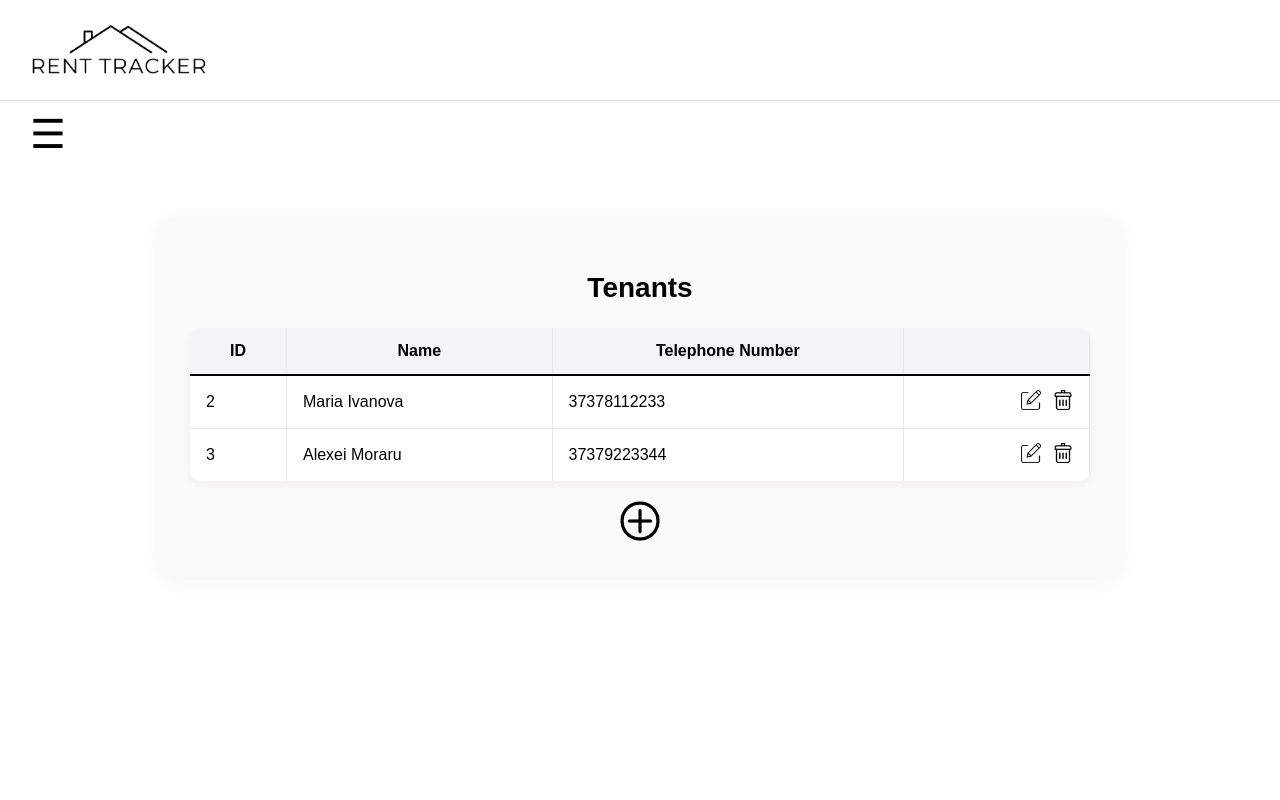
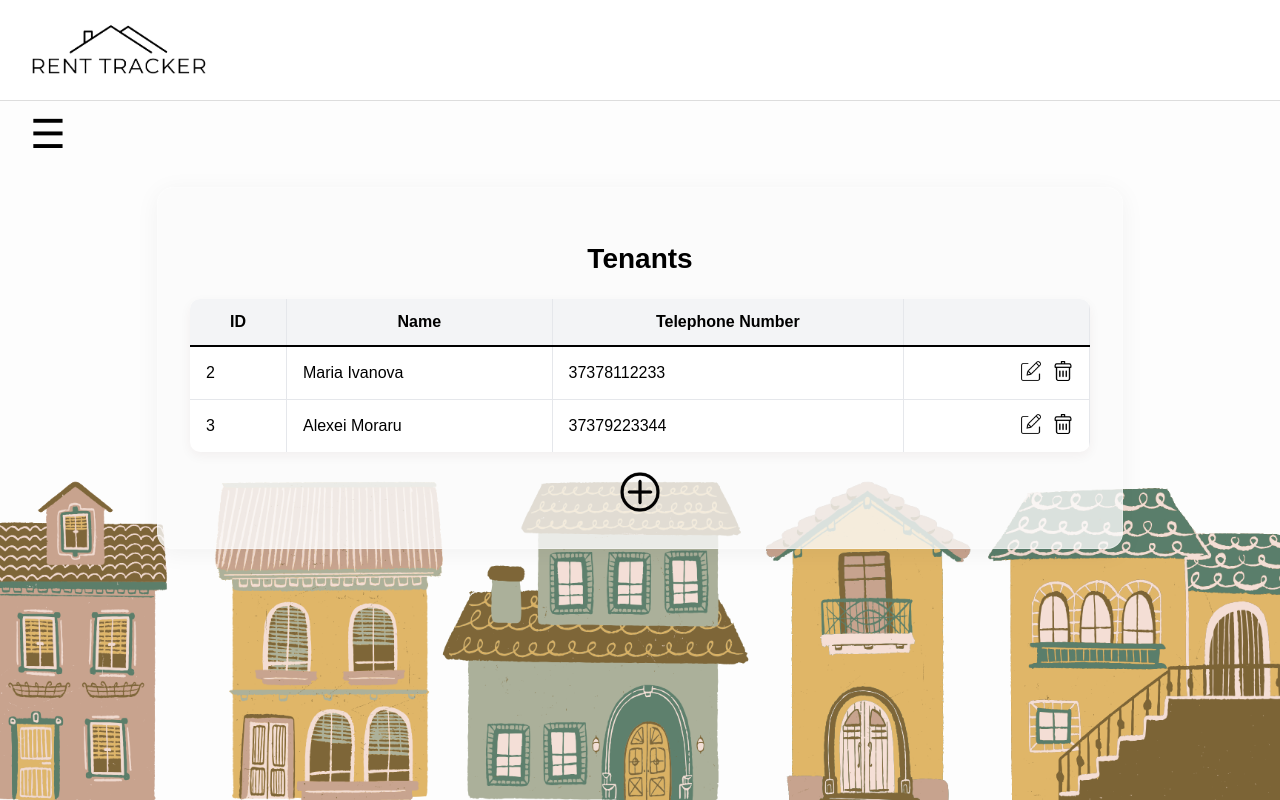
Before and after one commit to DenisCercasin/RentTracker, a Flask app: page /tenants in a window 1280 px wide. Run offline with Flask 3, Linux system fonts and the light colour scheme; data comes from the database, SQL or seed files in the repository.

Commit message:
add wallpaper.png + edit base1 and base.css

```diff
--- a/static/css/base.css
+++ b/static/css/base.css
@@ -78,3 +78,13 @@ main.content {
     padding: 10px;
     color: red;
 }
+
+body {
+    background-image: url('../images/wallpaper.png');
+    background-size: cover;       /* cover whole screen */
+    background-repeat: no-repeat; /* don’t repeat */
+    background-position: center;  /* center the image */
+    background-attachment: fixed; /* stay fixed when scrolling */
+    /* Optional: add a slight overlay color */
+    /* You can add a background-color or overlay if needed */
+  }
--- a/static/css/base1.css
+++ b/static/css/base1.css
@@ -79,12 +79,13 @@ table {
 
   /* Table container if using a card-style box */
   .table-container {
-    background-color: #fafafa;
+    background-color: rgba(250, 250, 250, 0.8);
     padding: 32px;
     border-radius: 16px;
     box-shadow: 0 4px 24px rgba(0, 0, 0, 0.05);
-    margin: 40px auto;
+    margin: 10px auto 40px auto;
     max-width: 900px;
+    border: 1px solid rgba(255, 255, 255, 0.3);
   }
   thead th {
     border-bottom: 2px solid #000; /* or use a color you like */
@@ -100,3 +101,13 @@ table {
     transform: scale(1.1);
     opacity: 0.8;
   }
+
+  body {
+    background-image: url('../images/wallpaper.png');
+    background-size: cover;       /* cover whole screen */
+    background-repeat: no-repeat; /* don’t repeat */
+    background-position: center;  /* center the image */
+    background-attachment: fixed; /* stay fixed when scrolling */
+    /* Optional: add a slight overlay color */
+    /* You can add a background-color or overlay if needed */
+  }
```
Also changed, not shown: static/images/wallpaper.png (added).
